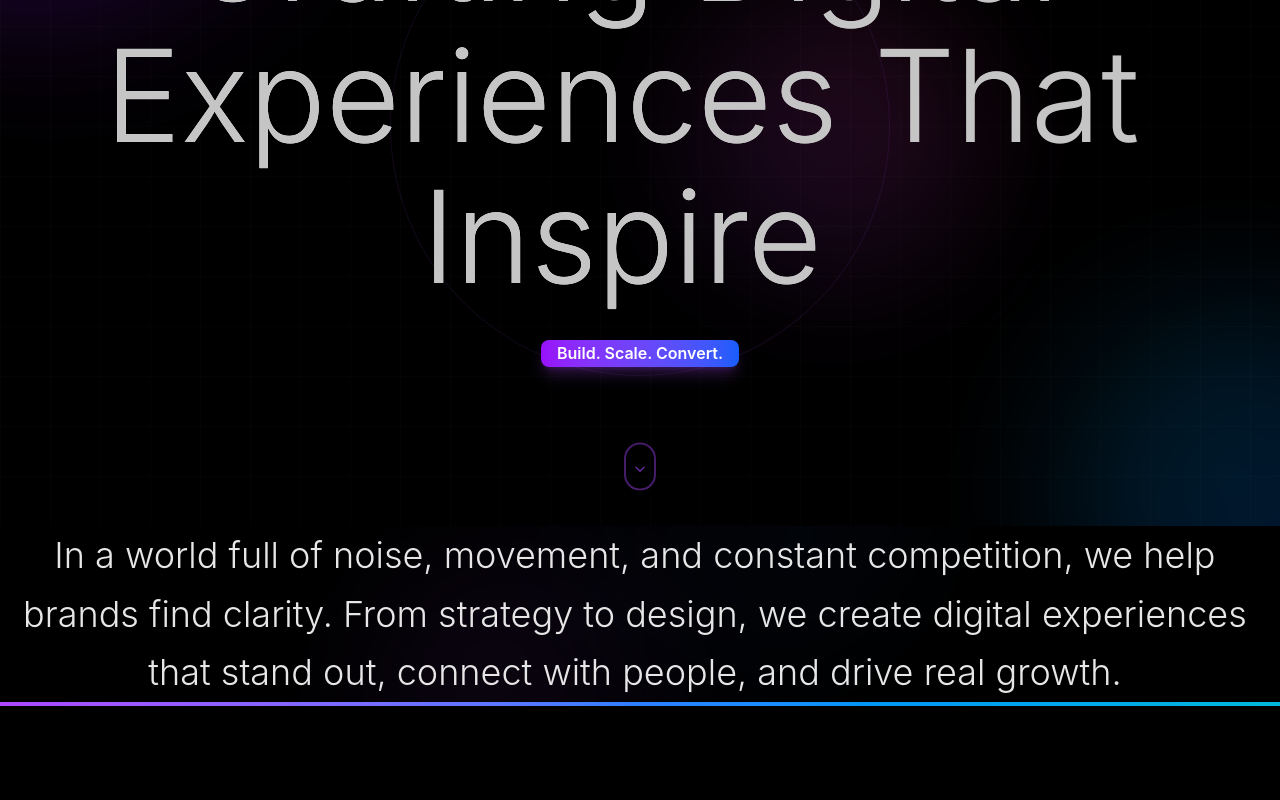
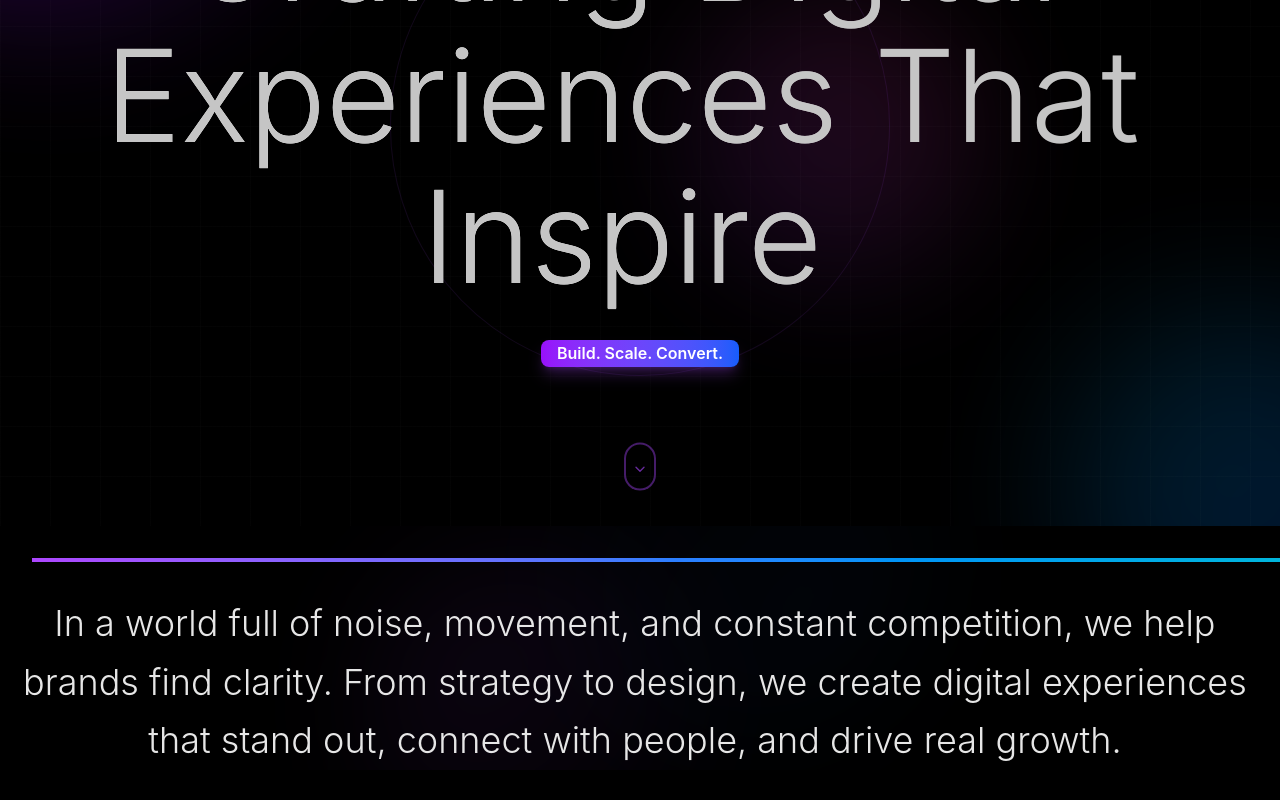
Before and after one commit to neel-prajapati/cbytes-black, a React (Vite) app: page / in a window 1280 px wide. Shown: the part 274-1074 px from the top of the page. Built offline with nearby package versions, Linux system fonts and the light colour scheme; a web font is replaced by a local one.

Commit message:
First 2 section done here

```diff
--- a/src/sections/TextIntro.tsx
+++ b/src/sections/TextIntro.tsx
@@ -28,7 +28,18 @@ export const TextIntro = () => {
   return (
     <section className="relative w-full py-24 md:py-32 lg:py-40 bg-black overflow-hidden">
       {/* Gradient Background Elements */}
+
+          {/* Decorative Elements Below Text */}
+          <motion.div
+            initial={{ scaleX: 0, opacity: 0 }}
+            whileInView={{ scaleX: 1, opacity: 1 }}
+            transition={{ duration: 0.8, delay: 0.5 }}
+            viewport={{ once: false }}
+            className="mt-12 md:mt-16 h-1 w-full mx-auto bg-gradient-to-r from-purple-500 via-blue-500 to-cyan-500"
+            style={{margin:'2rem'}}
+          />
       <div className="absolute inset-0 overflow-hidden">
+
         <motion.div
           className="absolute top-0 left-1/4 w-80 h-80 rounded-full bg-gradient-to-br from-purple-500/20 to-transparent blur-3xl"
           animate={{
@@ -70,14 +81,6 @@ export const TextIntro = () => {
             ))}
           </p>
 
-          {/* Decorative Elements Below Text */}
-          <motion.div
-            initial={{ scaleX: 0, opacity: 0 }}
-            whileInView={{ scaleX: 1, opacity: 1 }}
-            transition={{ duration: 0.8, delay: 0.5 }}
-            viewport={{ once: false }}
-            className="mt-12 md:mt-16 h-1 w-full mx-auto bg-gradient-to-r from-purple-500 via-blue-500 to-cyan-500"
-          />
         </motion.div>
       </div>
     </section>
```
